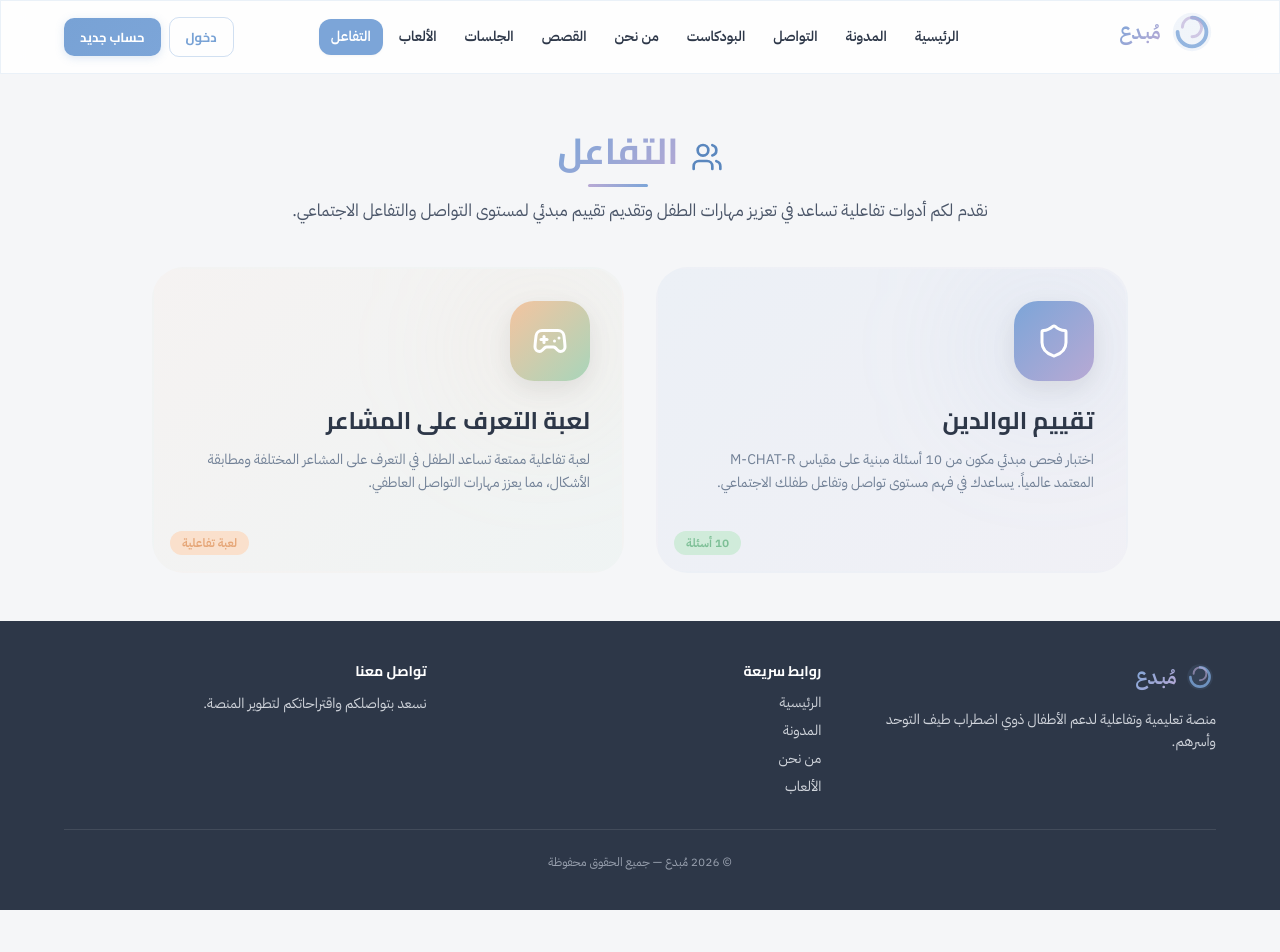
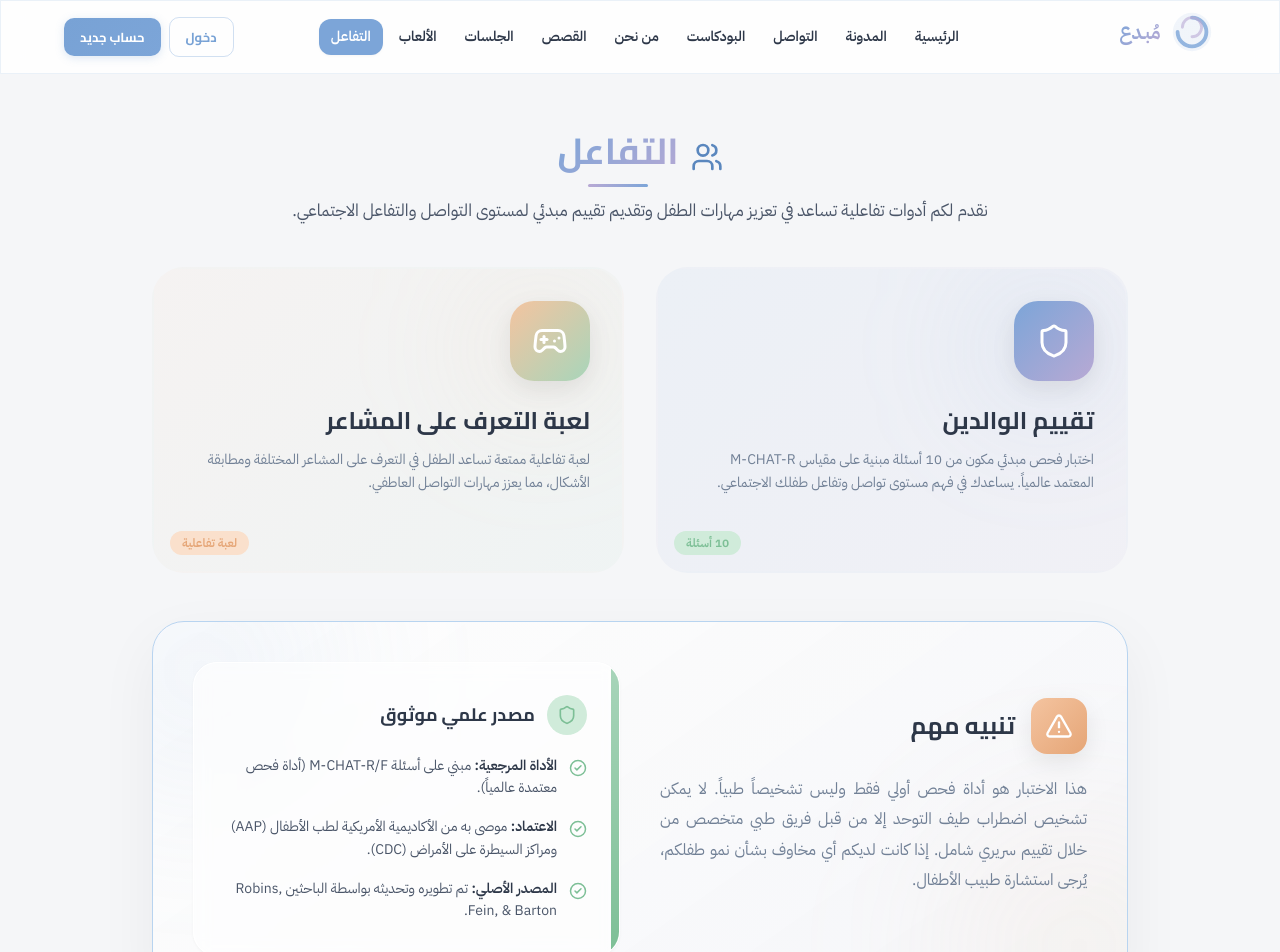
Before and after one commit to anas-dev000/eu, a React (Vite) app in the folder client/: page /interaction in a window 1280 px wide. Shown: the top 952 px of the page. Before the commit the page ends 910 px from the top, so only its background shows below. Built offline with nearby package versions, Linux system fonts and the light colour scheme.

Commit message:
feat: add screening questions data and implement interactive quiz/game page

```diff
--- a/client/src/data/screeningData.js
+++ b/client/src/data/screeningData.js
@@ -12,70 +12,70 @@ export const screeningQuestions = [
     question: "إذا أشرت إلى شيء في الغرفة، هل ينظر طفلك إليه؟",
     example: "مثلاً: إذا أشرت إلى لعبة أو حيوان، هل يلتفت لينظر إليه؟",
     riskAnswer: "no", // الإجابة "لا" تشير للخطر
-    icon: "👆",
+    icon: "Pointer",
   },
   {
     id: 2,
     question: "هل يلعب طفلك ألعاب التخيل أو التمثيل؟",
     example: "مثلاً: يتظاهر بالشرب من كوب فارغ، أو يتظاهر بإطعام دمية",
     riskAnswer: "no",
-    icon: "🧸",
+    icon: "Shapes",
   },
   {
     id: 3,
     question: "هل يشير طفلك بإصبعه ليريك شيئاً يثير اهتمامه؟",
     example: "مثلاً: يشير إلى طائرة في السماء أو شاحنة كبيرة في الشارع",
     riskAnswer: "no",
-    icon: "☝️",
+    icon: "Hand",
   },
   {
     id: 4,
     question: "هل يهتم طفلك بالأطفال الآخرين؟",
     example: "مثلاً: هل يراقبهم أو يحاول اللعب معهم أو الاقتراب منهم؟",
     riskAnswer: "no",
-    icon: "👫",
+    icon: "Users",
   },
   {
     id: 5,
     question: "هل يستجيب طفلك عندما تناديه باسمه؟",
     example: "مثلاً: هل يلتفت إليك أو ينظر لك عندما تنادي اسمه؟",
     riskAnswer: "no",
-    icon: "📢",
+    icon: "Megaphone",
   },
   {
     id: 6,
     question: "عندما تبتسم لطفلك، هل يبتسم لك؟",
     example: "هل يردّ الابتسامة تلقائياً عندما تبتسم له؟",
     riskAnswer: "no",
-    icon: "😊",
+    icon: "Smile",
   },
   {
     id: 7,
     question: "هل ينزعج طفلك من الأصوات اليومية العادية؟",
     example: "مثلاً: صوت الخلاط، المكنسة الكهربائية، أو الموسيقى العالية",
     riskAnswer: "yes", // هنا الإجابة "نعم" تشير للخطر
-    icon: "🔊",
+    icon: "Volume2",
   },
   {
     id: 8,
     question: "هل ينظر طفلك في عينيك عندما تتحدث معه أو تلعب معه؟",
     example: "هل يحافظ على التواصل البصري أثناء التفاعل معك؟",
     riskAnswer: "no",
-    icon: "👀",
+    icon: "Eye",
   },
   {
     id: 9,
     question: "هل يحاول طفلك تقليد ما تفعله؟",
     example: "مثلاً: التلويح بيده للوداع، التصفيق، أو تقليد الأصوات",
     riskAnswer: "no",
-    icon: "🪞",
+    icon: "Repeat",
   },
   {
     id: 10,
     question: "إذا حدث شيء جديد أو غريب، هل ينظر طفلك إلى وجهك ليعرف ردة فعلك؟",
     example: "مثلاً: سماع صوت غريب أو رؤية شخص جديد",
     riskAnswer: "no",
-    icon: "🤔",
+    icon: "Brain",
   },
 ];
 
@@ -112,7 +112,7 @@ export const levels = {
     color: "var(--color-mint)",
     colorLight: "var(--color-mint-light)",
     colorDark: "var(--color-mint-dark)",
-    emoji: "💚",
+    icon: "Heart",
     scoreRange: "0 – 2",
     description:
       "بناءً على إجاباتك، يبدو أن طفلك يُظهر مؤشرات طبيعية في معظم مجالات التواصل والتفاعل الاجتماعي. قد يحتاج إلى دعم بسيط في بعض المهارات، وهو أمر شائع وطبيعي في مراحل النمو.",
@@ -135,7 +135,7 @@ export const levels = {
     color: "var(--color-apricot)",
     colorLight: "var(--color-apricot-light)",
     colorDark: "var(--color-apricot-dark)",
-    emoji: "🧡",
+    icon: "HeartPulse",
     scoreRange: "3 – 6",
     description:
       "بناءً على إجاباتك، قد يُظهر طفلك بعض الصعوبات في مجالات التواصل والتفاعل الاجتماعي. هذا لا يعني بالضرورة وجود اضطراب، لكن ننصح بمتابعة مع مختص لتقييم أدق.",
@@ -159,7 +159,7 @@ export const levels = {
     color: "var(--color-lavender)",
     colorLight: "var(--color-lavender-light)",
     colorDark: "var(--color-lavender-dark)",
-    emoji: "💜",
+    icon: "HeartHandshake",
     scoreRange: "7 – 10",
     description:
       "بناءً على إجاباتك، يُظهر طفلك عدة مؤشرات تستدعي تقييماً متخصصاً. نرجو ألا تقلقوا — التشخيص المبكر والتدخل المناسب يفتحان آفاقاً واسعة لتطور طفلكم.",
@@ -184,7 +184,7 @@ export const levels = {
  * نص التنبيه الطبي
  */
 export const medicalDisclaimer = {
-  title: "⚕️ تنبيه مهم",
+  title: "تنبيه مهم",
   text: "هذا الاختبار هو أداة فحص أولي فقط وليس تشخيصاً طبياً. لا يمكن تشخيص اضطراب طيف التوحد إلا من قبل فريق طبي متخصص من خلال تقييم سريري شامل. إذا كانت لديكم أي مخاوف بشأن نمو طفلكم، يُرجى استشارة طبيب الأطفال.",
   source: "مبني على أسئلة M-CHAT-R/F — أداة فحص معتمدة عالمياً",
 };
--- a/client/src/pages/Interaction.jsx
+++ b/client/src/pages/Interaction.jsx
@@ -23,6 +23,7 @@ import {
   Info,
   AlertTriangle,
 } from "lucide-react";
+import * as LucideIcons from "lucide-react";
 import {
   screeningQuestions,
   calculateScore,
@@ -272,6 +273,70 @@ const Interaction = () => {
                     لعبة تفاعلية
                   </div>
                 </motion.button>
+
+                {/* ── Medical Disclaimer & Source Card ── */}
+                <motion.div
+                  variants={itemVariants}
+                  className="md:col-span-2 mt-4 relative overflow-hidden rounded-[2rem] p-8 md:p-10 border border-[var(--color-sky-calm-light)]"
+                  style={{
+                    background: "linear-gradient(145deg, rgba(255,255,255,0.9), rgba(245,246,248,0.95))",
+                    boxShadow: "0 20px 60px rgba(0,0,0,0.05)",
+                  }}
+                >
+                  {/* Decorative blobs */}
+                  <div className="absolute -top-20 -left-20 w-64 h-64 bg-[var(--color-sky-calm)]/10 blur-[80px] rounded-full" />
+                  <div className="absolute -bottom-20 -right-20 w-64 h-64 bg-[var(--color-apricot)]/10 blur-[80px] rounded-full" />
+
+                  <div className="relative z-10 grid grid-cols-1 md:grid-cols-2 gap-10 items-center">
+                    {/* Disclaimer */}
+                    <div>
+                      <div className="flex items-center gap-4 mb-5">
+                        <div className="w-14 h-14 rounded-2xl bg-gradient-to-br from-[var(--color-apricot)] to-[var(--color-apricot-dark)] flex items-center justify-center shadow-lg shadow-[var(--color-apricot-light)]">
+                          <AlertTriangle size={28} className="text-white" />
+                        </div>
+                        <h3 className="text-2xl font-black text-[var(--color-ink)]">
+                          {medicalDisclaimer.title}
+                        </h3>
+                      </div>
+                      <p className="text-[var(--color-ink-muted)] leading-[1.9] text-base mb-6 text-justify">
+                        {medicalDisclaimer.text}
+                      </p>
+                    </div>
+
+                    {/* Source Info */}
+                    <div className="bg-white/60 p-6 md:p-8 rounded-[1.5rem] border border-white shadow-sm backdrop-blur-sm relative overflow-hidden">
+                      <div className="absolute top-0 right-0 w-2 h-full bg-gradient-to-b from-[var(--color-mint)] to-[var(--color-mint-dark)]" />
+
+                      <div className="flex items-center gap-3 mb-5">
+                        <div className="w-10 h-10 rounded-xl bg-[var(--color-mint-light)] flex items-center justify-center">
+                          <Shield size={20} className="text-[var(--color-mint-dark)]" />
+                        </div>
+                        <h4 className="font-bold text-lg text-[var(--color-ink)]">مصدر علمي موثوق</h4>
+                      </div>
+
+                      <ul className="space-y-4">
+                        <li className="flex items-start gap-3">
+                          <CheckCircle2 size={18} className="mt-1 text-[var(--color-mint-dark)] shrink-0" />
+                          <p className="text-sm text-[var(--color-ink-light)] leading-relaxed">
+                            <strong className="text-[var(--color-ink)] font-bold">الأداة المرجعية:</strong> مبني على أسئلة M-CHAT-R/F (أداة فحص معتمدة عالمياً).
+                          </p>
+                        </li>
+                        <li className="flex items-start gap-3">
+                          <CheckCircle2 size={18} className="mt-1 text-[var(--color-mint-dark)] shrink-0" />
+                          <p className="text-sm text-[var(--color-ink-light)] leading-relaxed">
+                            <strong className="text-[var(--color-ink)] font-bold">الاعتماد:</strong> موصى به من الأكاديمية الأمريكية لطب الأطفال (AAP) ومراكز السيطرة على الأمراض (CDC).
+                          </p>
+                        </li>
+                        <li className="flex items-start gap-3">
+                          <CheckCircle2 size={18} className="mt-1 text-[var(--color-mint-dark)] shrink-0" />
+                          <p className="text-sm text-[var(--color-ink-light)] leading-relaxed">
+                            <strong className="text-[var(--color-ink)] font-bold">المصدر الأصلي:</strong> تم تطويره وتحديثه بواسطة الباحثين Robins, Fein, & Barton.
+                          </p>
+                        </li>
+                      </ul>
+                    </div>
+                  </div>
+                </motion.div>
               </motion.div>
             )}
 
@@ -372,8 +437,11 @@ const Interaction = () => {
                     <div className="p-8 md:p-12">
                       {/* question emoji & number */}
                       <div className="flex items-center justify-center gap-4 mb-8">
-                        <div className="text-5xl">
-                          {screeningQuestions[currentQ].icon}
+                        <div className="text-5xl text-[var(--color-sky-calm-dark)]">
+                          {(() => {
+                            const IconComponent = LucideIcons[screeningQuestions[currentQ].icon] || LucideIcons.HelpCircle;
+                            return <IconComponent size={48} strokeWidth={1.5} />;
+                          })()}
                         </div>
                         <div
                           className="w-12 h-12 rounded-2xl flex items-center justify-center font-black text-lg text-white shadow-lg"
@@ -518,12 +586,15 @@ const Interaction = () => {
                                 transition={{ delay: 0.5 }}
                               />
                               <div
-                                className="w-28 h-28 rounded-full flex items-center justify-center text-5xl shadow-xl relative z-10"
+                                className="w-28 h-28 rounded-full flex items-center justify-center shadow-xl relative z-10 text-white"
                                 style={{
                                   background: `linear-gradient(135deg, ${levelData.colorLight}, ${levelData.color})`,
                                 }}
                               >
-                                {levelData.emoji}
+                                {(() => {
+                                  const LevelIcon = LucideIcons[levelData.icon] || LucideIcons.Heart;
+                                  return <LevelIcon size={56} strokeWidth={2} />;
+                                })()}
                               </div>
                             </div>
 
```
